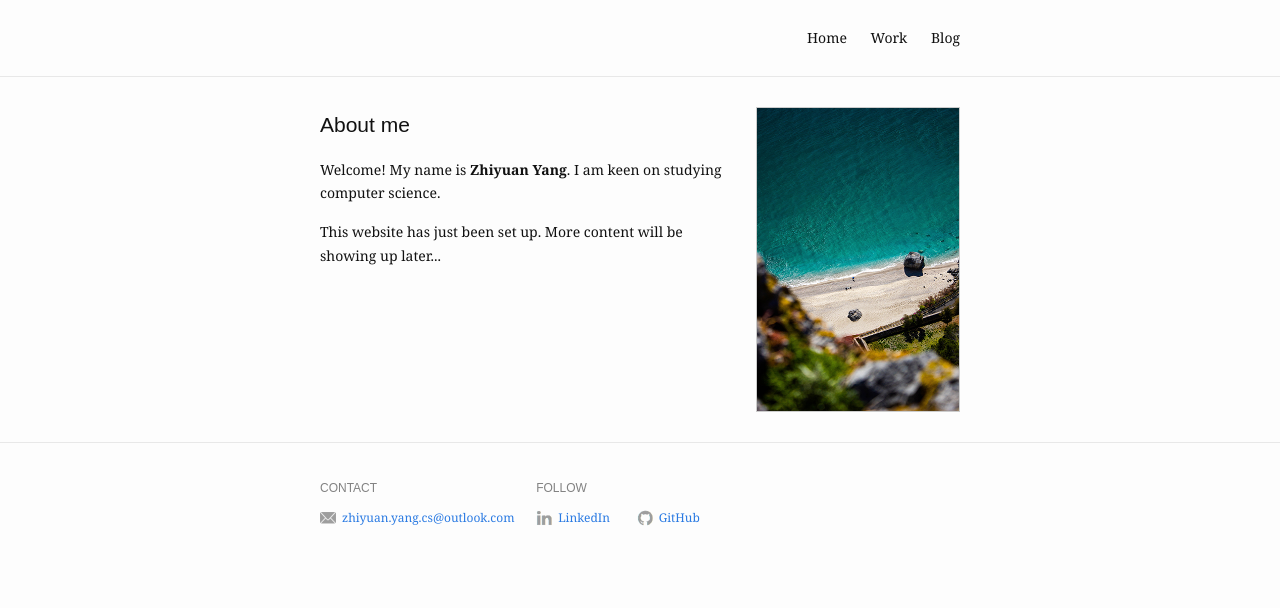
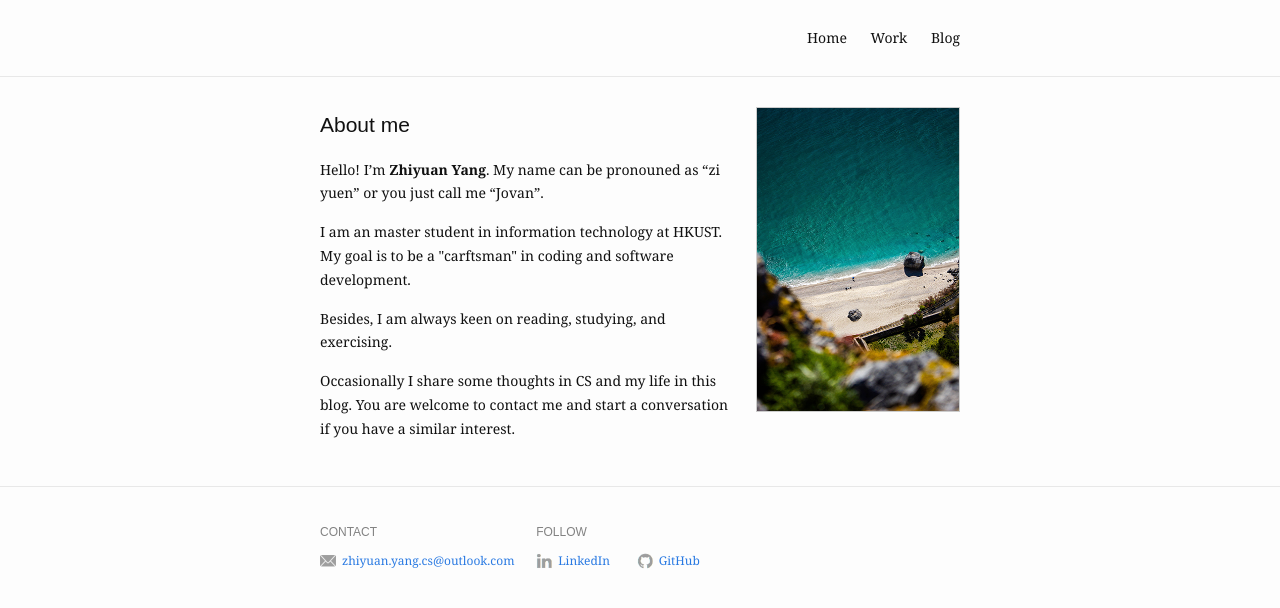
Before and after one commit to yzyuan0506/zhiyuan.github.io, a Jekyll site: the page built from index.md, in a window 1280 px wide. Shown: the top 608 px of the page. Built offline with Jekyll 4.4.1, drawn with Linux system fonts in a browser that asks for light colours.

Commit message:
update june 2022

```diff
--- a/index.md
+++ b/index.md
@@ -8,9 +8,13 @@ profile_picture:
 ## About me
 
 
-Welcome! My name is **Zhiyuan Yang**. I am keen on studying computer science.
-
+Hello! I'm **Zhiyuan Yang**. My name can be pronouned as "zi yuen" or you just call me "Jovan".
 <p>
-  This website has just been set up.
-  More content will be showing up later...
+I am an master student in information technology at HKUST. My goal is to be a "carftsman" in coding and software development.
 </p>
+<p>
+Besides, I am always keen on reading, studying, and exercising.
+</p>
+<p>
+Occasionally I share some thoughts in CS and my life in this blog. You are welcome to contact me and start a conversation if you have a similar interest.
+</p>
```
Also changed, not shown: _posts/2020-6-11-clean-code-principle.md (added, +14 -0 lines), blog.md (+1 -1 lines), work.md (+7 -5 lines), favicon.ico.
